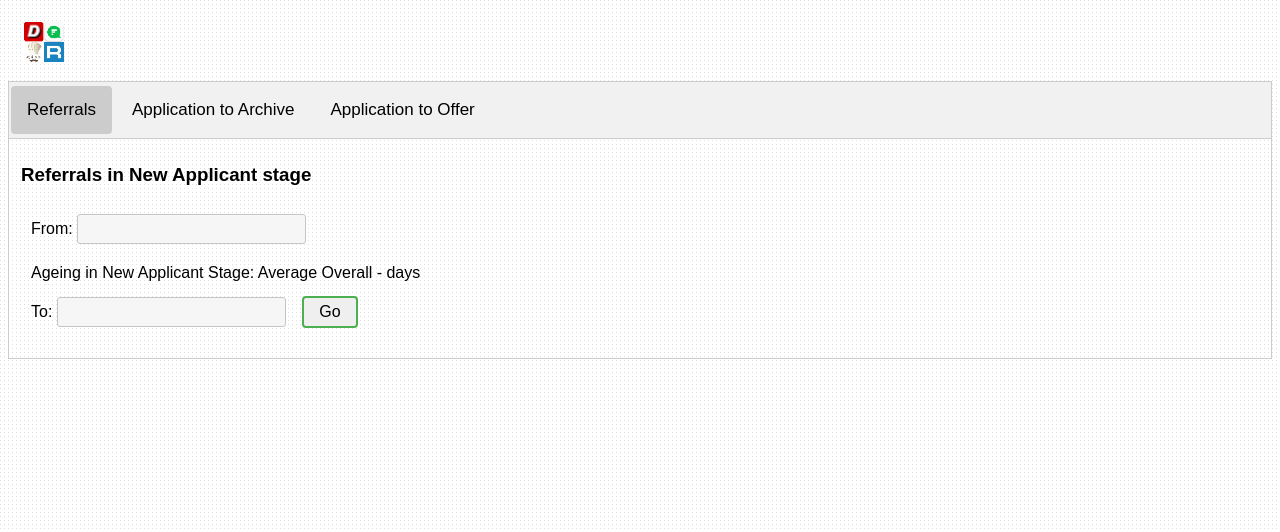
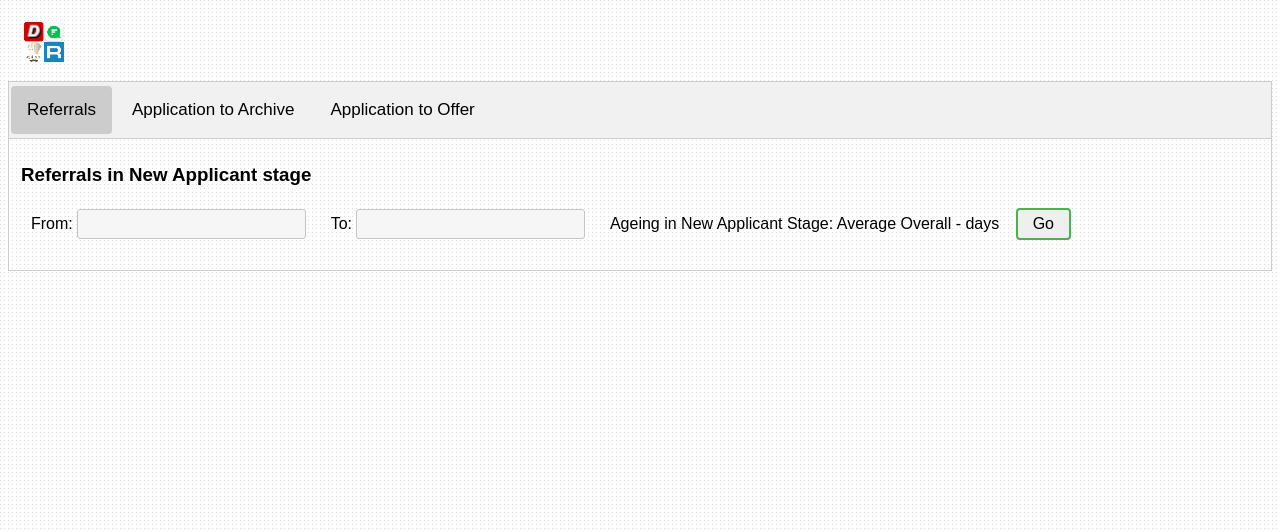
Before and after one commit to 0pankajkumar/secondDash, a Flask app: template templates/teamPage.html in a window 1280 px wide, after a click on "Referrals". Shown: the top 532 px of the page. Run offline with Flask 2, Linux system fonts and the light colour scheme; the template is opened without the code that fills it, so the values that code supplies are empty; parts of the project's set-up code (start-up, migrations or seed data) failed here and were passed over; some libraries are stand-ins or nearby versions.

Commit message:
adding average to top of /team/referals 5

```diff
--- a/templates/teamPage.html
+++ b/templates/teamPage.html
@@ -58,20 +58,18 @@
     <h3>Referrals in New Applicant stage</h3>
 
 
-    <div class="ui-widget flexItem">
+    <span class="ui-widget flexItem">
         <label for="">From:</label>
         <input type="text" id="fromdatepicker">
-    </div>
-
-    <div class="ui-widget flexItem">
-        Ageing in New Applicant Stage: Average Overall - <span id="average-ageing-count"></span> days
-    </div>
-
-
+    </span>
 
     <span class="ui-widget flexItem">
         <label for="">To:</label>
         <input type="text" id="todatepicker">
+    </span>
+
+    <span class="ui-widget flexItem">
+        Ageing in New Applicant Stage: Average Overall - <span id="average-ageing-count"></span> days
     </span>
 
     <span><button id="sendForTable" class="btn btn-primary flexItem2">Go</button></span>
```
